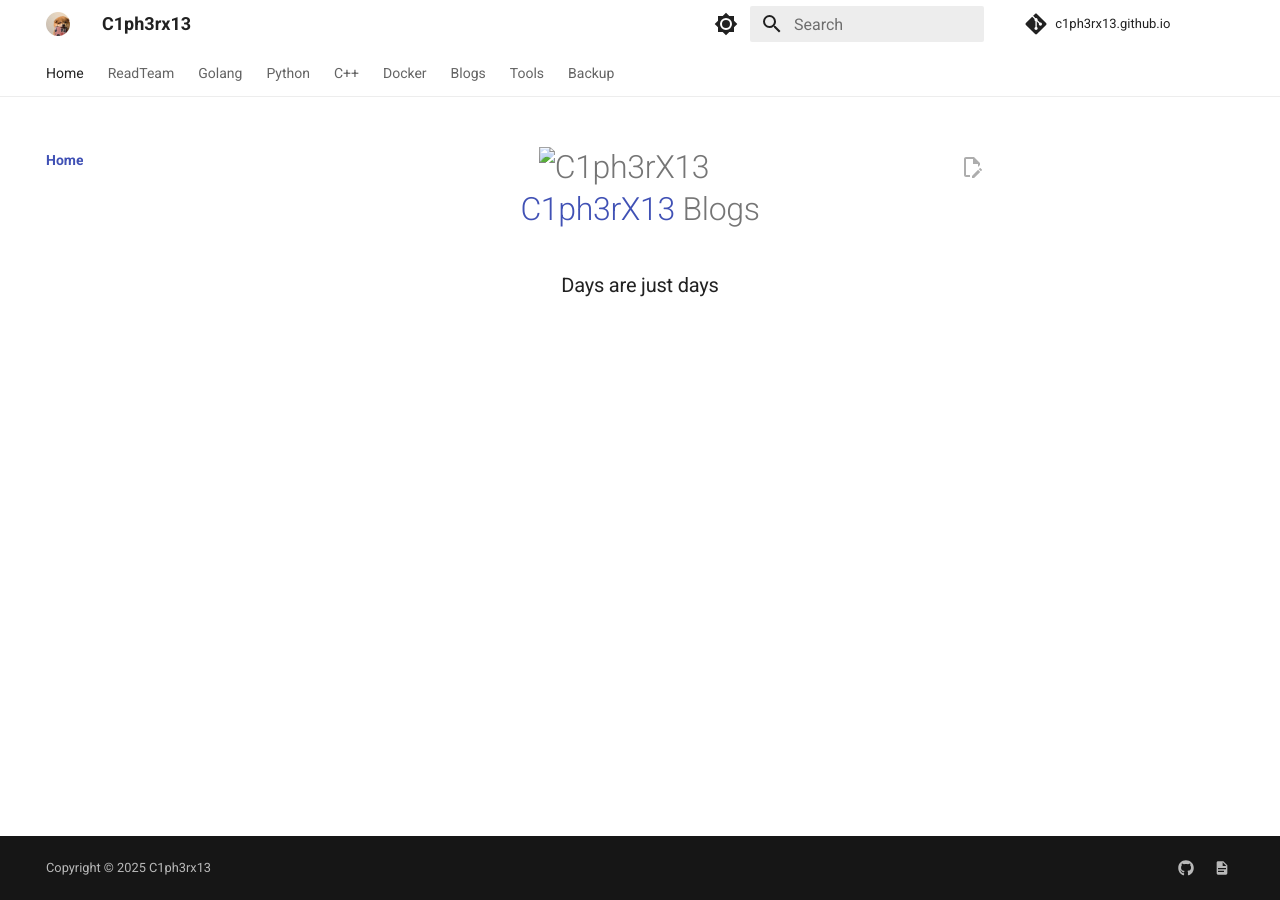
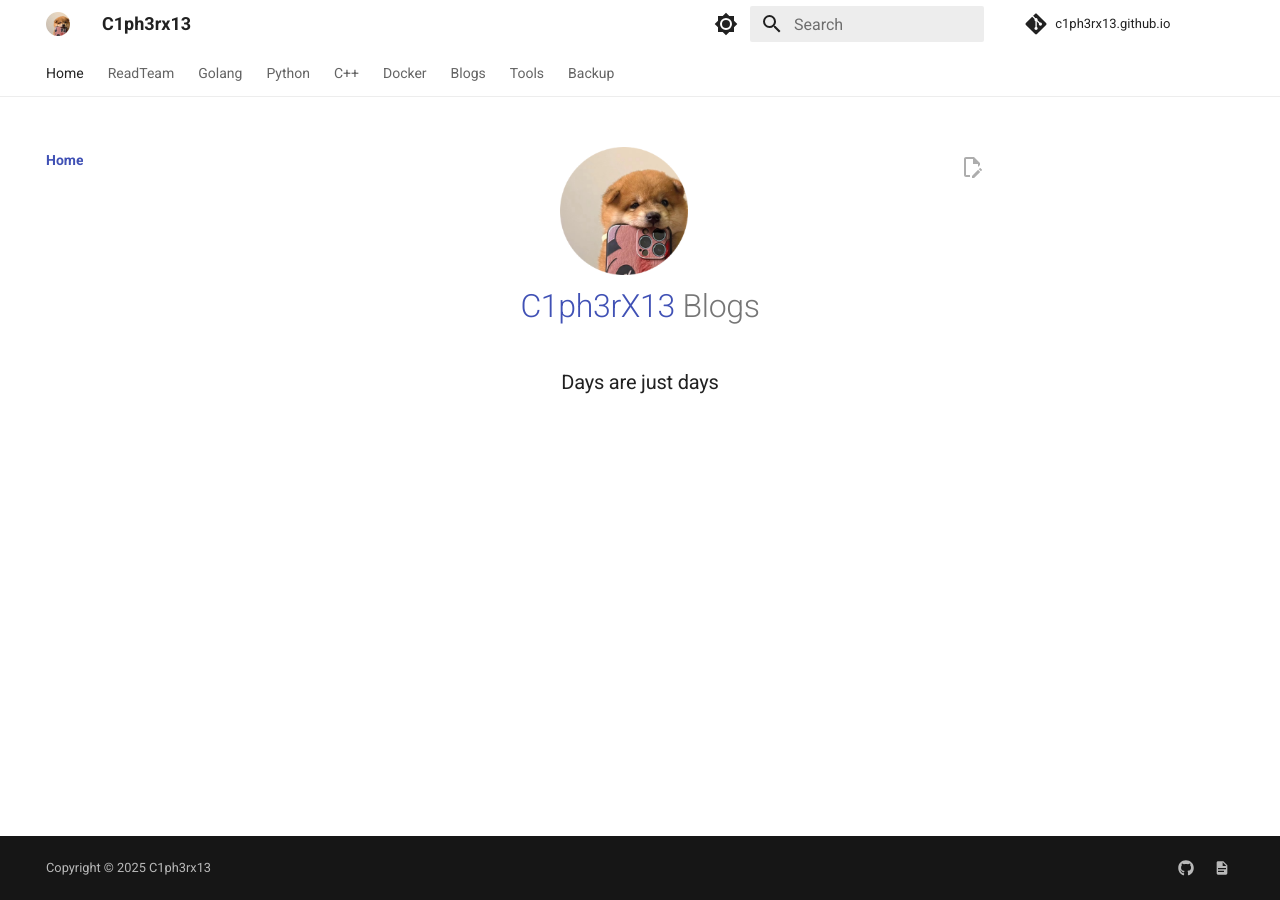
Before and after one commit to C1ph3rX13/C1ph3rX13.github.io, an MkDocs documentation site: the page built from docs/index.md, in a window 1280 px wide. Built offline with MkDocs 1.6.1 and Material for MkDocs 9.7.7, drawn with Linux system fonts in a browser that asks for light colours.

Commit message:
Update index.md
Fix logo

```diff
--- a/docs/index.md
+++ b/docs/index.md
@@ -1,5 +1,5 @@
 <h1 align="center">
-  <img src="./Static/logo.png" alt="C1ph3rX13" width="128" />
+  <img src="./assets/logo.png" alt="C1ph3rX13" width="128" />
   <br>
   <a href="https://github.com/C1ph3rX13" target="_blank">C1ph3rX13</a> Blogs
   <br>
```
